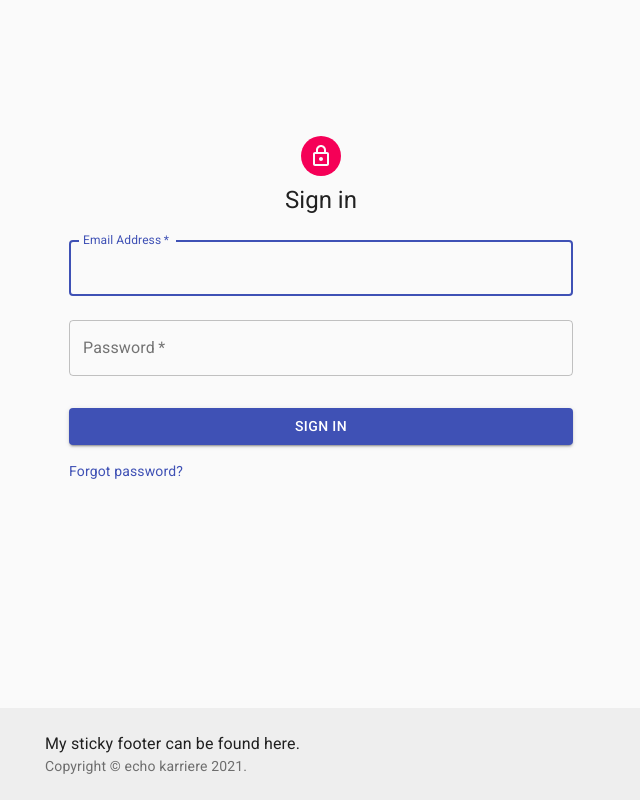
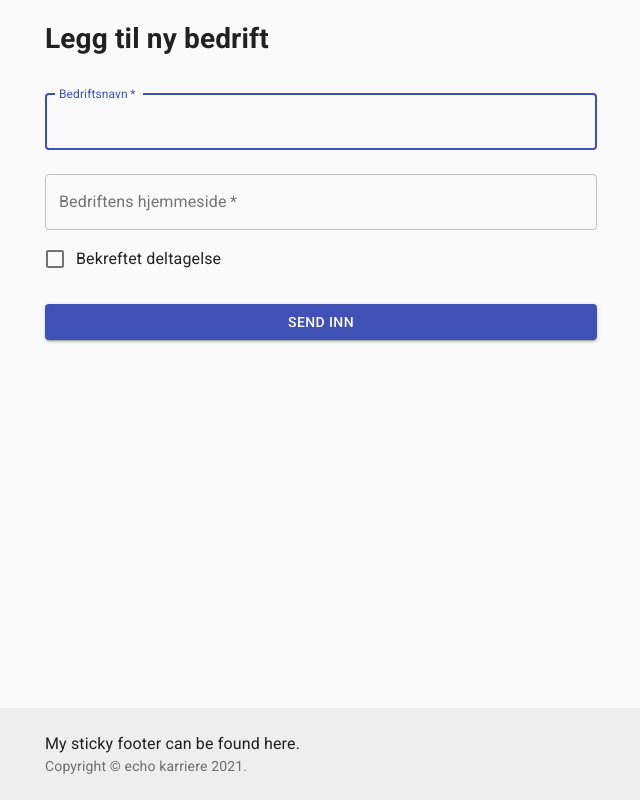
Before and after one commit to echo-karriere/frontend, a React (Create React App) app: page /addCompany in a window 1280 px wide. Before the commit this address led to /login. Shown: the whole page, without its empty margins (319-959 px from the left). Built offline with nearby package versions, Linux system fonts and the light colour scheme.

Commit message:
[CH-114]: Created form for adding new companies

```diff
--- a/package.json
+++ b/package.json
@@ -23,7 +23,7 @@
     "graphql": "15.5.0",
     "react": "17.0.1",
     "react-dom": "17.0.1",
-    "react-hook-form": "6.15.4",
+    "react-hook-form": "^6.15.4",
     "react-redux": "7.2.2",
     "react-router-dom": "5.2.0",
     "react-scripts": "4.0.3",
--- a/src/App.tsx
+++ b/src/App.tsx
@@ -7,6 +7,7 @@ import Dashboard from "./views/dashboard/Dashboard";
 import { useSelector } from "react-redux";
 import { RootState } from "./rootReducer";
 import UserSettings from "./views/settings/UserSettings";
+import AddCompanyForm from "./components/AddCompanyForm";
 
 function App() {
   const classes = useStyles();
@@ -24,6 +25,9 @@ function App() {
           <Route path="/dashboard">
             <Dashboard />
           </Route>
+          <Route path="/addCompany">
+            <AddCompanyForm />
+          </Route>
           <Route path="/settings">
             <UserSettings />
           </Route>
--- /dev/null
+++ b/src/components/AddCompanyForm.tsx
@@ -0,0 +1,83 @@
+import { makeStyles } from "@material-ui/core/styles";
+import { useForm } from "react-hook-form";
+import TextField from "@material-ui/core/TextField";
+import Button from "@material-ui/core/Button";
+import Container from "@material-ui/core/Container";
+import Checkbox from "@material-ui/core/Checkbox";
+import FormControlLabel from "@material-ui/core/FormControlLabel";
+import React from "react";
+
+type FormData = {
+  companyName: string;
+  companyURL: string;
+};
+
+const useStyles = makeStyles((theme) => ({
+  form: {
+    width: "100%",
+    marginTop: theme.spacing(1),
+  },
+  submit: {
+    margin: theme.spacing(3, 0, 2),
+  },
+}));
+
+export default function AddCompanyForm() {
+  const { register, handleSubmit } = useForm<FormData>();
+  const onSubmit = (data: any) => console.log(data);
+  const classes = useStyles();
+  const [state, setState] = React.useState({
+    confirmedParticipationCheckBox: false,
+  });
+
+  const handleChange = (event: any) => {
+    setState({ ...state, [event.target.name]: event.target.checked });
+  };
+
+  const { confirmedParticipationCheckBox } = state;
+
+  return (
+    <Container component="main" maxWidth="sm">
+      <form className={classes.form} noValidate onSubmit={handleSubmit(onSubmit)}>
+        <h1>Legg til ny bedrift</h1>
+        <TextField
+          variant="outlined"
+          margin="normal"
+          required
+          fullWidth
+          id="companyName"
+          label="Bedriftsnavn"
+          name="companyName"
+          autoFocus
+          inputRef={register({ required: "Obligatorisk felt" })}
+        />
+        <TextField
+          variant="outlined"
+          margin="normal"
+          required
+          fullWidth
+          name="companyURL"
+          label="Bedriftens hjemmeside"
+          id="companyURL"
+          inputRef={register({ required: "Obligatorisk felt" })}
+        />
+        <FormControlLabel
+          control={
+            <Checkbox
+              checked={confirmedParticipationCheckBox}
+              onChange={handleChange}
+              name="confirmedParticipationCheckBox"
+              id="confirmedParticipationCheckBox"
+            />
+          }
+          label="Bekreftet deltagelse"
+          name="confirmedParticipation"
+          inputRef={register}
+        />
+        <Button type="submit" fullWidth variant="contained" color="primary" className={classes.submit}>
+          Send inn
+        </Button>
+      </form>
+    </Container>
+  );
+}
```
Also changed, not shown: 1 other file (tests, documents, lock files or other folders).
